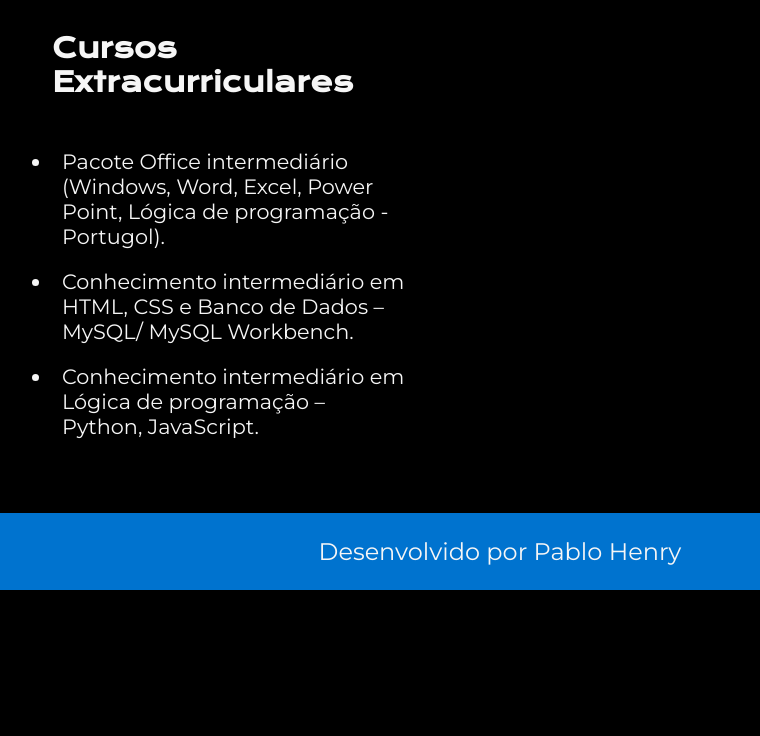
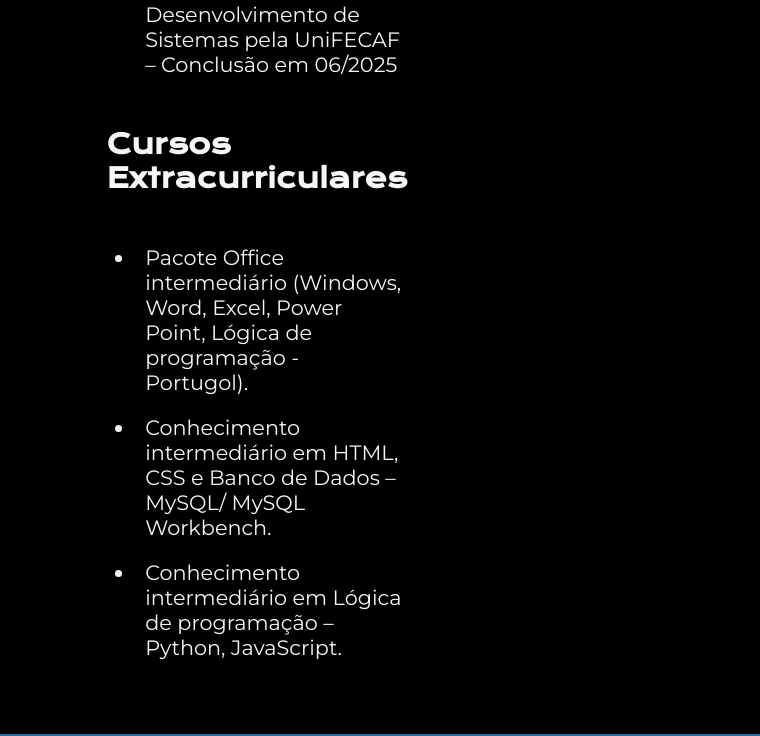
Before and after one commit to Pablo-Henry/pagina-portifolio, a plain HTML site: page curriculo.html in a window 1280 px wide. Shown: the part 1374-2110 px from the top of the page, without its empty margins (140-900 px from the left). Before the commit the page ends 1964 px from the top, so only its background shows below. Drawn offline with nearby package versions, Linux system fonts and the light colour scheme.

Commit message:
Update style.css

```diff
--- a/styles/style.css
+++ b/styles/style.css
@@ -58,6 +58,7 @@ body{
 .apresentacao__conteudo__subtitulo{
     font-family: 'Krona One', sans-serif;
     font-size: 1.7rem;
+    margin: 0 2em;
 }
 
 .titulo-destaque{
@@ -107,6 +108,7 @@ body{
     font-family: 'Montserrat', sans-serif;
     font-size: 1.3rem;
     padding: 10px;
+    margin: 0 4em;
 }
 
 .apresentacao__imagem{
```
